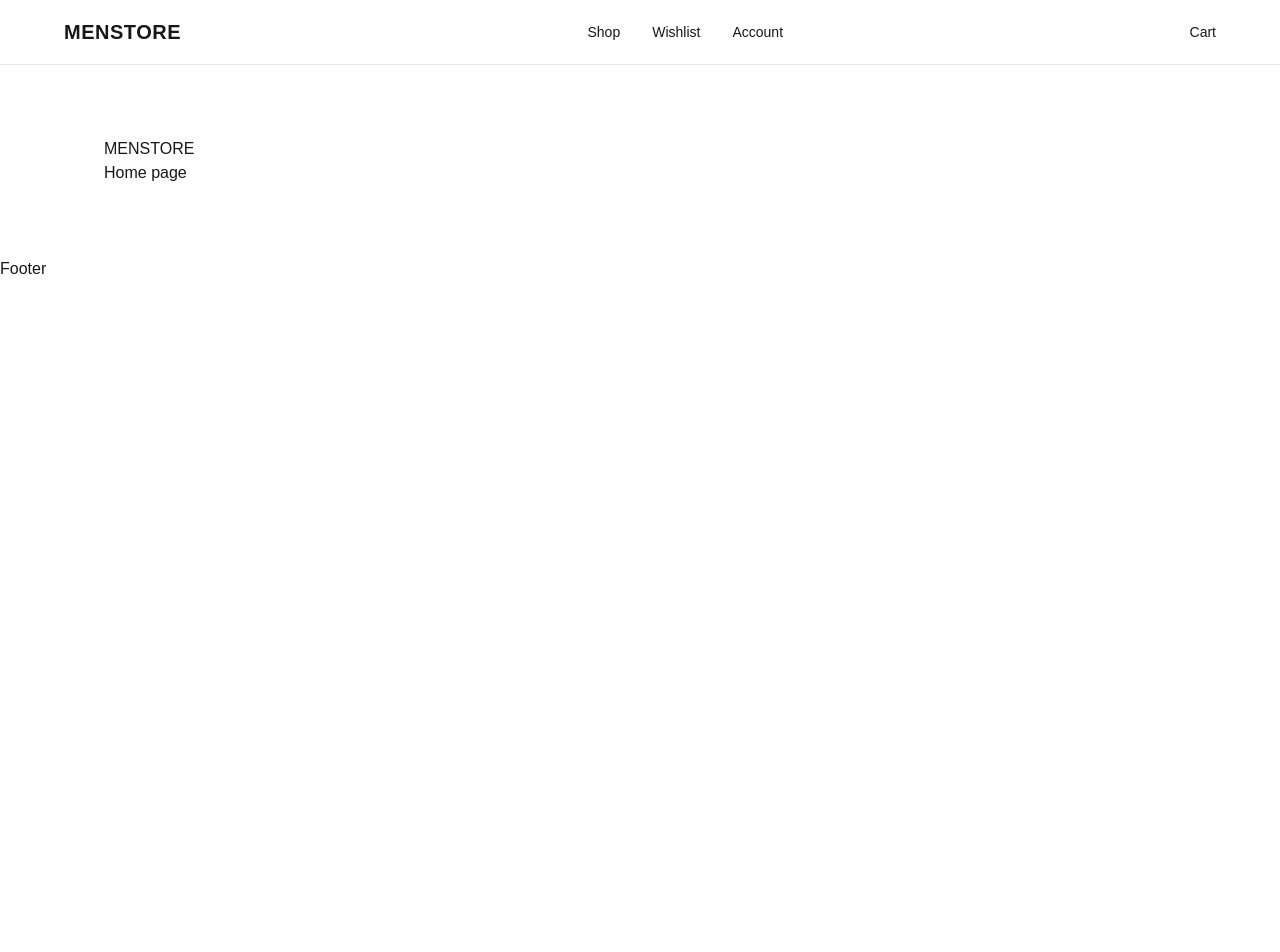
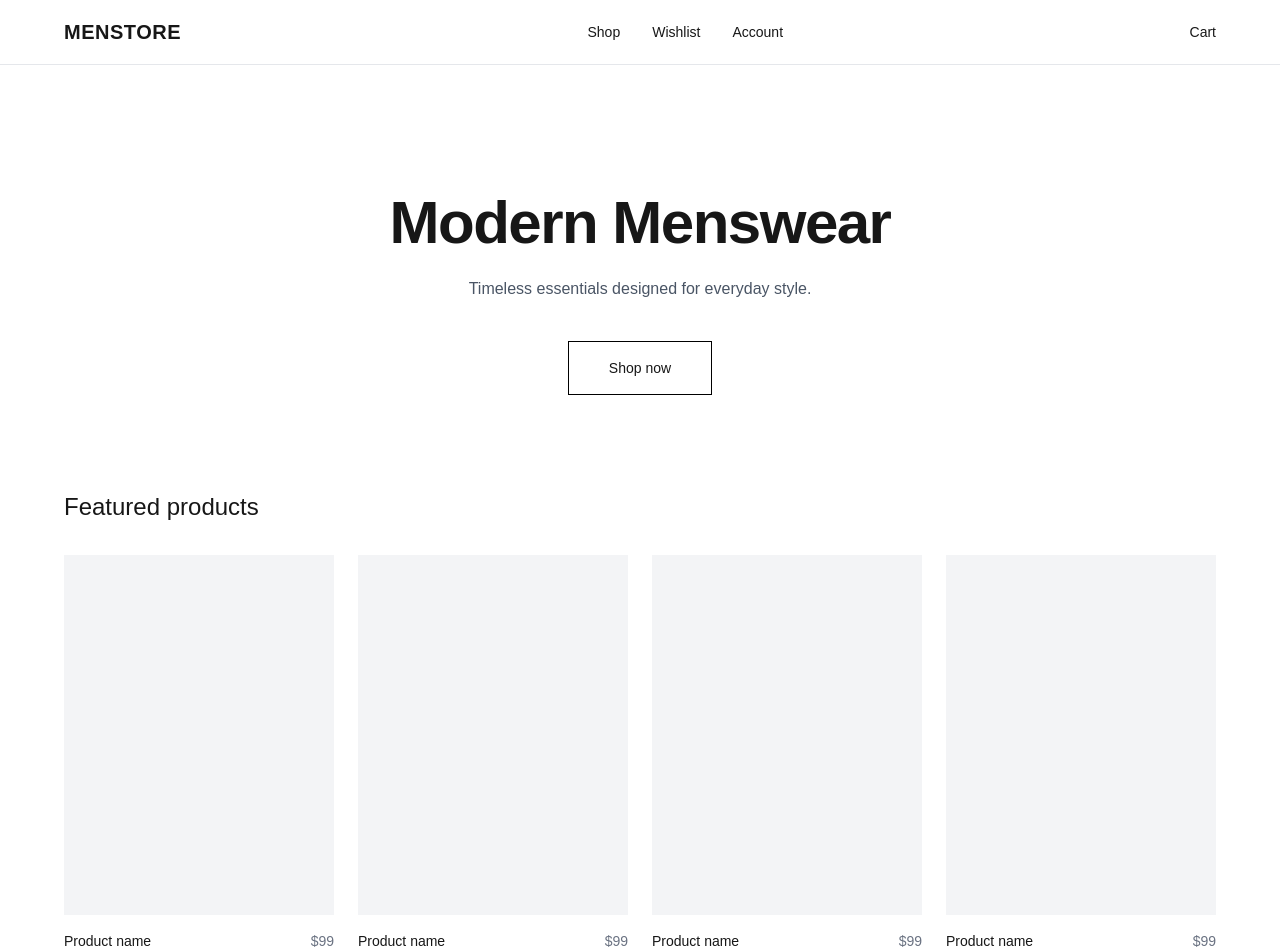
Before and after one commit to aslan8980/erkinsouls-front, a Next.js app: page / in a window 1280 px wide. Shown: the top 952 px of the page. Before the commit the page ends 800 px from the top, so only its background shows below. Built offline with nearby package versions, Linux system fonts and the light colour scheme.

Commit message:
home page with hero and featured products

```diff
--- a/app/page.tsx
+++ b/app/page.tsx
@@ -1,8 +1,53 @@
+import Link from "next/link";
+
 export default function HomePage() {
   return (
-    <div style={{ padding: "40px" }}>
-      <h1>MENSTORE</h1>
-      <p>Home page</p>
+    <div className="space-y-24">
+
+      {/* HERO */}
+      <section className="flex flex-col items-center text-center pt-24">
+        <h1 className="text-5xl md:text-6xl font-semibold tracking-tight mb-6">
+          Modern Menswear
+        </h1>
+
+        <p className="text-gray-600 max-w-xl mb-10">
+          Timeless essentials designed for everyday style.
+        </p>
+
+        <Link
+          href="/catalog"
+          className="inline-block border border-black px-10 py-4 text-sm hover:bg-black hover:text-white transition"
+        >
+          Shop now
+        </Link>
+      </section>
+
+      {/* FEATURED PRODUCTS */}
+      <section>
+        <h2 className="text-2xl font-medium mb-8">
+          Featured products
+        </h2>
+
+        <div className="grid grid-cols-2 md:grid-cols-4 gap-6">
+          {[1, 2, 3, 4].map((id) => (
+            <Link
+              key={id}
+              href={`/product/${id}`}
+              className="group block"
+            >
+              <div className="aspect-[3/4] bg-gray-100 mb-4"></div>
+
+              <div className="flex justify-between text-sm">
+                <span className="group-hover:underline">
+                  Product name
+                </span>
+                <span className="text-gray-500">$99</span>
+              </div>
+            </Link>
+          ))}
+        </div>
+      </section>
+
     </div>
   );
 }
```
